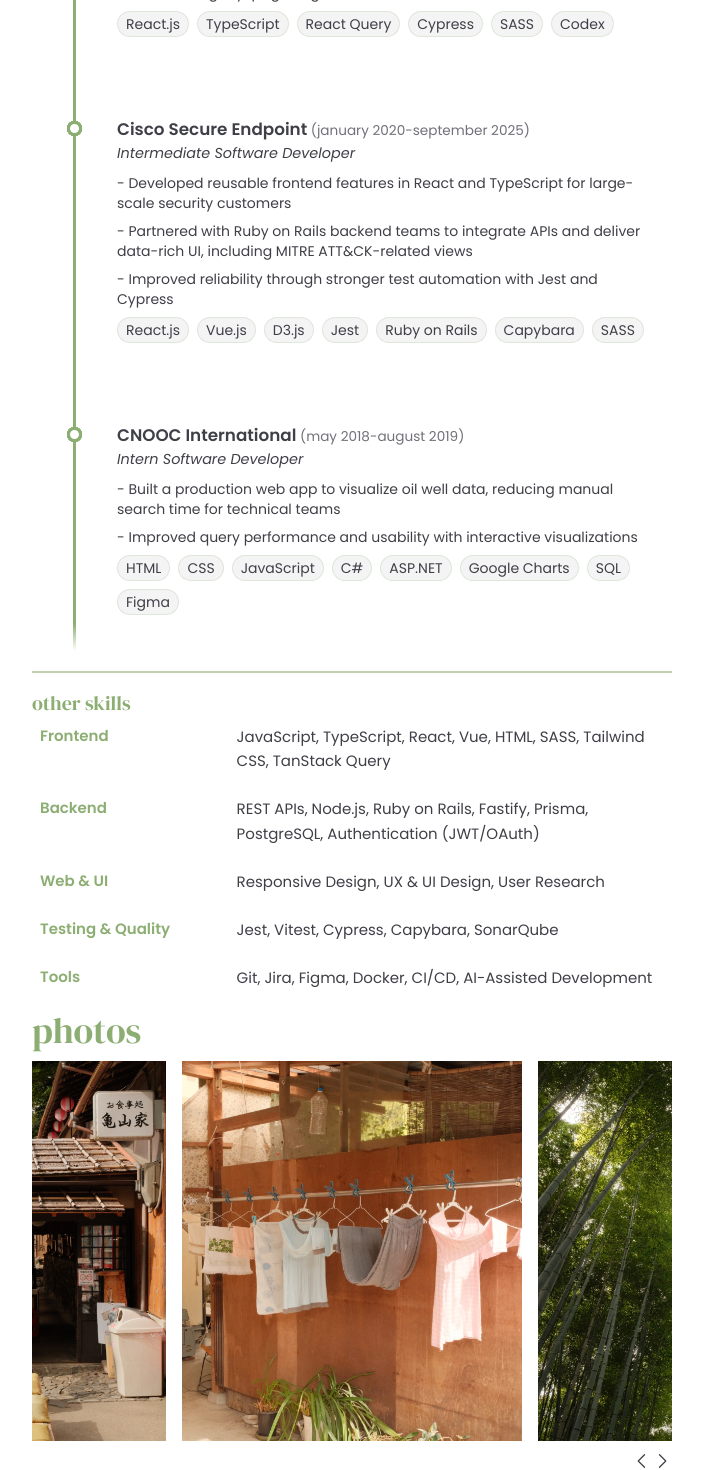
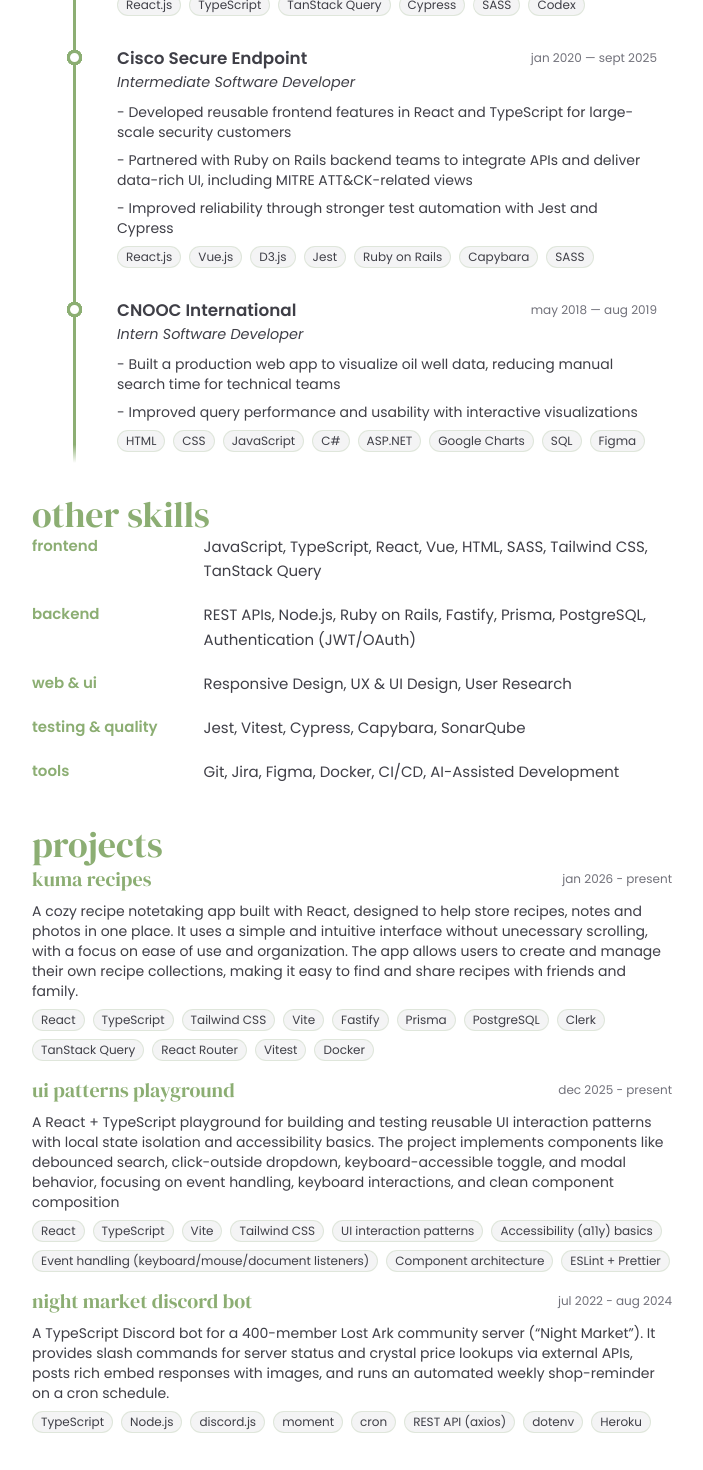
Before and after one commit to Jennykuma/portfolio-site-v2, a React (Vite) app: page / in a window 1280 px wide. Shown: the part 1240-2710 px from the top of the page, without its empty margins (288-991 px from the left). Built offline with nearby package versions, Linux system fonts and the light colour scheme.

Commit message:
Add projects, clean up UI

```diff
--- a/src/App.tsx
+++ b/src/App.tsx
@@ -1,7 +1,8 @@
+import Nav from './components/Nav';
 import About from './components/About';
 import GetInTouch from './components/GetInTouch';
 import Experience from './components/Experience';
-import Nav from './components/Nav';
+import Projects from './components/Projects';
 import Photos from './components/Photos';
 import './styles/tailwind.css';
 import './styles/main.scss';
@@ -13,6 +14,7 @@
 			<Nav />
 			<About />
 			<Experience />
+			<Projects />
 			<Photos />
 			<GetInTouch />
 		</div>
--- a/src/components/Experience.tsx
+++ b/src/components/Experience.tsx
@@ -8,8 +8,10 @@
 				{experience.map((job: ExperienceItem) => (
 					<div key={`${job.company}-${job.period}`} className='node'>
 						<div className='details'>
-							<b className='company'>{job.company}</b>
-							<span className='date'> ({job.period})</span>
+							<div className='flex justify-between items-center'>
+								<b className='company'>{job.company}</b>
+								<span className='date'>{job.period}</span>
+							</div>
 							<p className='role'>
 								<i>{job.role}</i>
 							</p>
@@ -28,7 +30,7 @@
 									<span
 										key={i}
 										className='
-											px-2 py-0.5 text-sm
+											px-2 py-0.5 text-xs
 											rounded-full bg-zinc-100
 											text-zinc-700 dark:bg-zinc-700
 											dark:text-gray-200
@@ -44,7 +46,7 @@
 				))}
 			</div>
 			<div className='other-skills'>
-				<div className='font-serif-display text-xl text-sage'>other skills</div>
+				<div className='font-serif-display text-4xl text-sage'>other skills</div>
 				<div className='other-skills-grid'>
 					{otherSkills.map((group) => (
 						<div key={group.category} className='other-skills-row'>
--- a/src/components/Nav.tsx
+++ b/src/components/Nav.tsx
@@ -24,7 +24,7 @@
 
 	return (
 		<header className='sticky top-0 z-10 bg-white dark:bg-zinc-800'>
-			<nav className='py-4 flex justify-between text-zinc-700 dark:text-gray-200'>
+			<nav className='py-4 flex items-center justify-between text-zinc-700 dark:text-gray-200'>
 				<a
 					href='#'
 					className='
@@ -36,7 +36,7 @@
 				>
 					jenny le
 				</a>
-				<div className='flex gap-5 text-sm md:text-base font-medium'>
+				<div className='flex gap-5 text-sm font-medium'>
 					<a className='hover:text-sage hover:underline underline-offset-4' href='#about'>
 						about
 					</a>
@@ -48,23 +48,29 @@
 					</a>
 					<a
 						className='hover:text-sage hover:underline underline-offset-4'
+						href='#projects'
+					>
+						projects
+					</a>
+					<a
+						className='hover:text-sage hover:underline underline-offset-4'
 						href='#photos'
 					>
 						photos
 					</a>
 					<button
-						className='relative w-6 h-6 cursor-pointer hover:text-sage'
+						className='relative w-6 h-6 cursor-pointer text-zinc-600 hover:text-sage dark:text-zinc-300 bottom-1'
 						onClick={changeTheme}
 					>
 						{theme === 'dark' ? (
 							<svg
-								className={`absolute inset-0 transition-all duration-550 ease-in-out transform
+								className={`absolute inset-0 text-current transition-all duration-550 ease-in-out transform
                                 ${theme === 'dark' ? 'opacity-100 scale-100' : 'opacity-0 scale-90'}
                                 ${spinning && theme === 'dark' ? 'rotate-[72deg]' : 'rotate-0'}`}
 								xmlns='http://www.w3.org/2000/svg'
 								fill='none'
 								viewBox='0 0 24 24'
-								strokeWidth={1.5}
+								strokeWidth={1.25}
 								stroke='currentColor'
 							>
 								<path
@@ -75,14 +81,15 @@
 							</svg>
 						) : (
 							<svg
-								className={`absolute inset-0 transition-all duration-550 ease-in-out transform
-                                ${theme === 'dark' ? 'opacity-0 scale-90' : 'opacity-100 scale-100'}
+								className={`absolute inset-0 text-current transition-all duration-550 ease-in-out transform
+                                ${theme === 'dark' ? 'opacity-0 scale-90' : 'opacity-100 scale-95'}
                                 ${spinning && theme === 'light' ? 'rotate-[72deg]' : 'rotate-0'}`}
 								xmlns='http://www.w3.org/2000/svg'
 								fill='none'
 								viewBox='0 0 24 24'
-								strokeWidth={1.5}
+								strokeWidth={1.25}
 								stroke='currentColor'
+								filter='blur(0.23px)'
 							>
 								<path
 									strokeLinecap='round'
--- /dev/null
+++ b/src/components/Projects.tsx
@@ -0,0 +1,40 @@
+import { type Project as projectItem, projects } from '../data/projects';
+
+const Projects = () => {
+	return (
+		<section id='projects' className='projects'>
+			<span className='font-serif-display text-4xl text-sage'>projects</span>
+			{projects.map((project: projectItem) => (
+				<div className='project' key={project.title}>
+					<div className='flex justify-between items-center'>
+						<span className='font-serif-display text-xl text-sage mr-2'>
+							{project.title}
+						</span>
+						<span className='date'>{project.period}</span>
+					</div>
+					<div className='mt-2 text-sm text-zinc-700 dark:text-gray-300'>
+						{project.description}
+					</div>
+					<div className='skills flex flex-wrap gap-2 mt-2'>
+						{project.skills.map((skill: string, i: number) => (
+							<span
+								key={i}
+								className='
+									px-2 py-0.5 text-xs
+									rounded-full bg-zinc-100
+									text-zinc-700 dark:bg-zinc-700
+									dark:text-gray-200
+									border border-sage/20
+								'
+							>
+								{skill}
+							</span>
+						))}
+					</div>
+				</div>
+			))}
+		</section>
+	);
+};
+
+export default Projects;
--- a/src/data/experience.ts
+++ b/src/data/experience.ts
@@ -15,19 +15,19 @@
 	{
 		company: 'Cisco Secure Access',
 		role: 'Intermediate Software Developer',
-		period: 'september 2025-present',
+		period: 'sept 2025 — present',
 		description: [
-			'Built and maintained complex UI components for enterprise security workflows using React, TypeScript, and React Query',
-			'Drove refactors during migration to a new component system, improving consistency and long-term maintainability across micro-applications.',
+			'Built and maintained complex UI components for enterprise security workflows using React, TypeScript, and TanStack Query',
+			'Drove refactors during migration to a new component system, improving consistency and long-term maintainability across micro-applications',
 			'Increased frontend test coverage for micro-applications from ~80% to 91%, reducing regression risk and improving release confidence',
 			'Ramped up quickly on a new product team and delivered production-ready features in the first sprint, using AI-assisted development (Codex) to accelerate legacy-page migration',
 		],
-		skills: ['React.js', 'TypeScript', 'React Query', 'Cypress', 'SASS', 'Codex'],
+		skills: ['React.js', 'TypeScript', 'TanStack Query', 'Cypress', 'SASS', 'Codex'],
 	},
 	{
 		company: 'Cisco Secure Endpoint',
 		role: 'Intermediate Software Developer',
-		period: 'january 2020-september 2025',
+		period: 'jan 2020 — sept 2025',
 		description: [
 			'Developed reusable frontend features in React and TypeScript for large-scale security customers',
 			'Partnered with Ruby on Rails backend teams to integrate APIs and deliver data-rich UI, including MITRE ATT&CK-related views',
@@ -38,7 +38,7 @@
 	{
 		company: 'CNOOC International',
 		role: 'Intern Software Developer',
-		period: 'may 2018-august 2019',
+		period: 'may 2018 — aug 2019',
 		description: [
 			'Built a production web app to visualize oil well data, reducing manual search time for technical teams',
 			'Improved query performance and usability with interactive visualizations',
@@ -49,7 +49,7 @@
 
 export const otherSkills: SkillGroup[] = [
 	{
-		category: 'Frontend',
+		category: 'frontend',
 		skills: [
 			'JavaScript',
 			'TypeScript',
@@ -62,7 +62,7 @@
 		],
 	},
 	{
-		category: 'Backend',
+		category: 'backend',
 		skills: [
 			'REST APIs',
 			'Node.js',
@@ -74,15 +74,15 @@
 		],
 	},
 	{
-		category: 'Web & UI',
+		category: 'web & ui',
 		skills: ['Responsive Design', 'UX & UI Design', 'User Research'],
 	},
 	{
-		category: 'Testing & Quality',
+		category: 'testing & quality',
 		skills: ['Jest', 'Vitest', 'Cypress', 'Capybara', 'SonarQube'],
 	},
 	{
-		category: 'Tools',
+		category: 'tools',
 		skills: ['Git', 'Jira', 'Figma', 'Docker', 'CI/CD', 'AI-Assisted Development'],
 	},
 ];
--- /dev/null
+++ b/src/data/projects.ts
@@ -0,0 +1,62 @@
+export type Project = {
+	title: string;
+	period: string;
+	description: string;
+	skills: string[];
+};
+
+export const projects: Project[] = [
+	{
+		title: 'kuma recipes',
+		period: 'jan 2026 - present',
+		description:
+			'A cozy recipe notetaking app built with React, designed to help store recipes, notes and photos in one place. It uses a simple and intuitive interface without unecessary scrolling, with a focus on ease of use and organization. The app allows users to create and manage their own recipe collections, making it easy to find and share recipes with friends and family.',
+		skills: [
+			'React',
+			'TypeScript',
+			'Tailwind CSS',
+			'Vite',
+			'Fastify',
+			'Prisma',
+			'PostgreSQL',
+			'Clerk',
+			'TanStack Query',
+			'React Router',
+			'Vitest',
+			'Docker',
+		],
+	},
+	{
+		title: 'ui patterns playground',
+		period: 'dec 2025 - present',
+		description:
+			'A React + TypeScript playground for building and testing reusable UI interaction patterns with local state isolation and accessibility basics. The project implements components like debounced search, click-outside dropdown, keyboard-accessible toggle, and modal behavior, focusing on event handling, keyboard interactions, and clean component composition',
+		skills: [
+			'React',
+			'TypeScript',
+			'Vite',
+			'Tailwind CSS',
+			'UI interaction patterns',
+			'Accessibility (a11y) basics',
+			'Event handling (keyboard/mouse/document listeners)',
+			'Component architecture',
+			'ESLint + Prettier',
+		],
+	},
+	{
+		title: 'night market discord bot',
+		period: 'jul 2022 - aug 2024',
+		description:
+			'A TypeScript Discord bot for a 400-member Lost Ark community server (“Night Market”). It provides slash commands for server status and crystal price lookups via external APIs, posts rich embed responses with images, and runs an automated weekly shop-reminder on a cron schedule.',
+		skills: [
+			'TypeScript',
+			'Node.js',
+			'discord.js',
+			'moment',
+			'cron',
+			'REST API (axios)',
+			'dotenv',
+			'Heroku',
+		],
+	},
+];
--- a/src/styles/main.scss
+++ b/src/styles/main.scss
@@ -10,9 +10,9 @@
 	line-height: 1.58;
 }
 
-section {
-	margin-top: 16px;
-	margin-bottom: 16px;
+section + section {
+	margin-top: 2.5rem;
+	margin-bottom: 2.5rem;
 }
 
 #top {
@@ -43,7 +43,7 @@
 }
 
 .node {
-	padding: 40px 40px;
+	padding: 15px 40px;
 	position: relative;
 	width: 100%;
 	height: auto;
@@ -81,16 +81,7 @@
 	.company {
 		font-weight: 600;
 		font-size: 1.05rem;
-	}
-
-	.date {
-		font-weight: 400;
-		font-size: 0.85rem;
-		color: #71717a; /* Tailwind gray-500 style */
-
-		.dark & {
-			color: #a1a1aa;
-		}
+		margin-right: 8px;
 	}
 
 	.role {
@@ -106,11 +97,20 @@
 	}
 }
 
+.date {
+	font-weight: 400;
+	font-size: 0.75rem;
+	color: #71717a; /* Tailwind gray-500 style */
+
+	.dark & {
+		color: #a1a1aa;
+	}
+}
+
 .other-skills {
-	margin-top: 1.25rem;
-	margin-bottom: 1.25rem;
+	margin-top: 1rem;
+	margin-bottom: 1rem;
 	padding-top: 1rem;
-	border-top: 2px solid color-mix(in srgb, var(--color-sage), transparent 45%);
 
 	h3 {
 		font-size: 1.05rem;
@@ -124,14 +124,12 @@
 
 .other-skills-grid {
 	display: grid;
-	gap: 0.95rem;
-	margin-left: 0.5rem;
+	gap: 1.2rem;
 }
 
 .other-skills-row {
-	margin-top: 0.5rem;
 	display: grid;
-	grid-template-columns: minmax(140px, 175px) 1fr;
+	grid-template-columns: 150px minmax(0, 1fr);
 	column-gap: 1.35rem;
 	align-items: start;
 
@@ -143,7 +141,7 @@
 
 	.value {
 		line-height: 1.65;
-		max-width: 68ch;
+		max-width: 58ch;
 		font-size: 15px;
 	}
 }
@@ -156,6 +154,13 @@
 	.other-skills-row {
 		grid-template-columns: 1fr;
 		row-gap: 0.05rem;
+	}
+}
+
+.projects {
+	.project + .project {
+		margin-top: 15px;
+		margin-bottom: 15px;
 	}
 }
 
```
